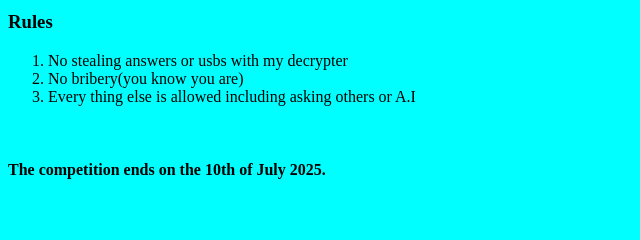
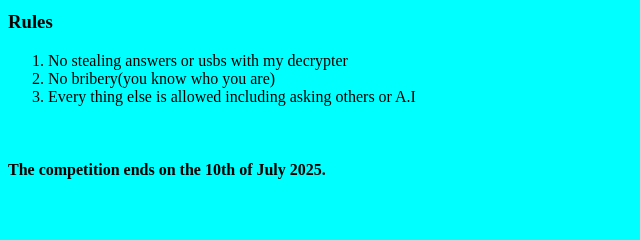
Before and after one commit to rburski/File_dropper, a plain HTML site: page index.html in a window 1280 px wide. Shown: the part 308-548 px from the top of the page, 0-640 px from the left. Drawn offline with Linux system fonts and the light colour scheme.

Commit message:
Update index.html

```diff
--- a/index.html
+++ b/index.html
@@ -24,7 +24,7 @@
     <h3>Rules</h3>
     <ol>
       <li>No stealing answers or usbs with my decrypter</li>
-      <li>No bribery(you know you are)</li>
+      <li>No bribery(you know who you are)</li>
       <li>Every thing else is allowed including asking others or A.I</li>
     </ol>
     <br>
```
